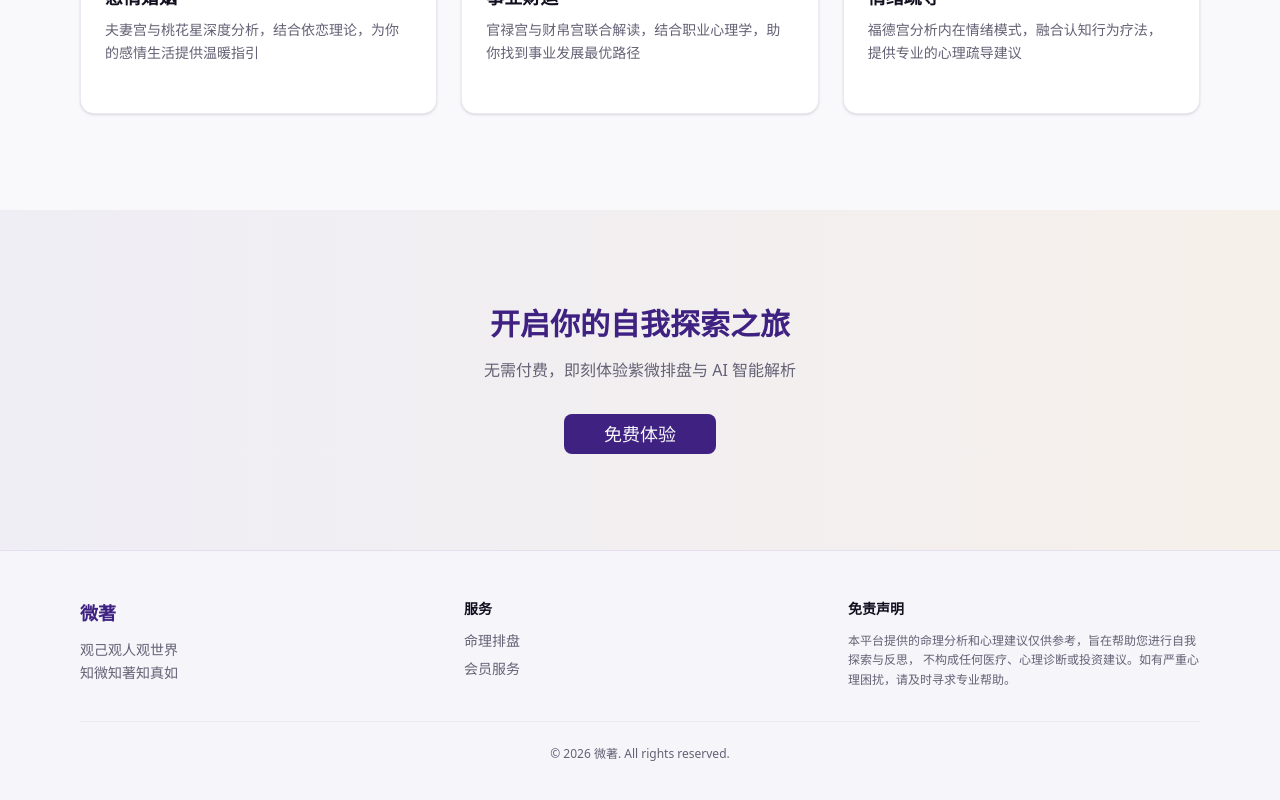
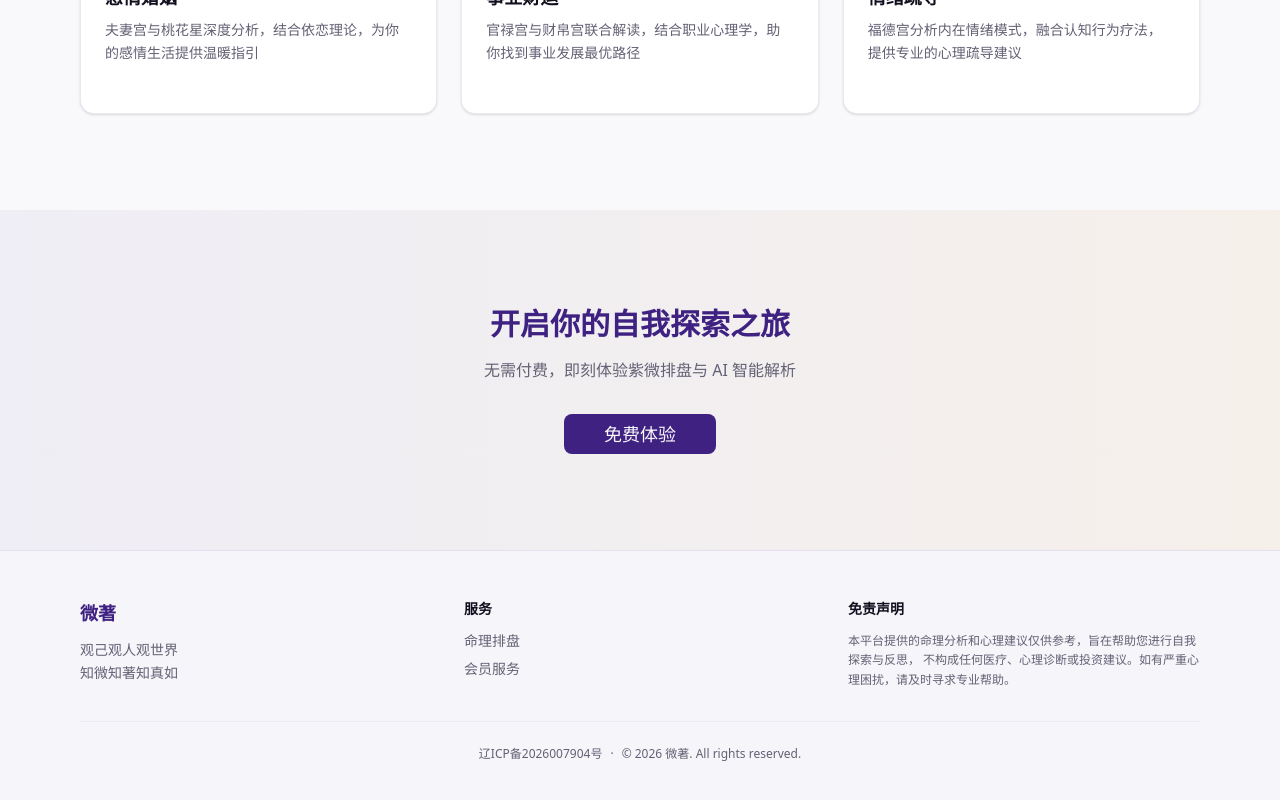
Before and after one commit to tomcatmartion/navicauseffect, a Next.js app: page / in a window 1280 px wide. Shown: the part 1328-2128 px from the top of the page. Built offline with nearby package versions, Linux system fonts and the light colour scheme; no server answers.

Commit message:
feat: 添加 ICP 备案信息

```diff
--- a/src/components/layout/footer.tsx
+++ b/src/components/layout/footer.tsx
@@ -35,6 +35,10 @@
           </div>
         </div>
         <div className="mt-8 border-t border-primary/5 pt-6 text-center text-xs text-muted-foreground">
+          <a href="https://beian.miit.gov.cn/" target="_blank" rel="noopener noreferrer" className="hover:text-primary transition-colors">
+            辽ICP备2026007904号
+          </a>
+          <span className="mx-2">·</span>
           © {new Date().getFullYear()} 微著. All rights reserved.
         </div>
       </div>
```
